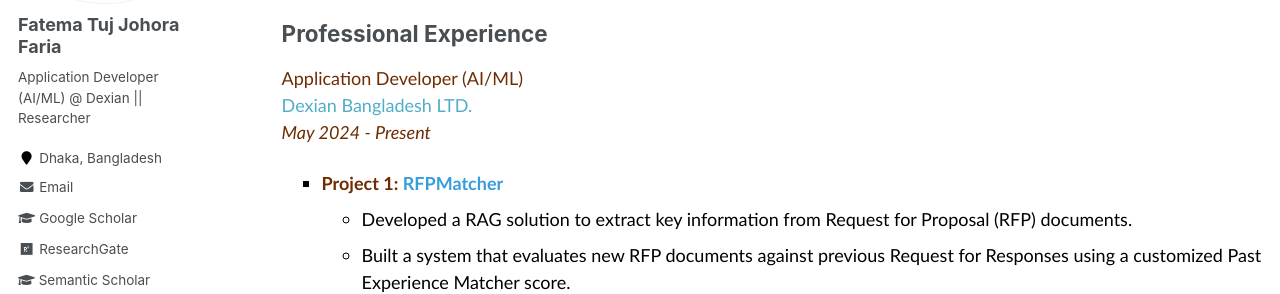
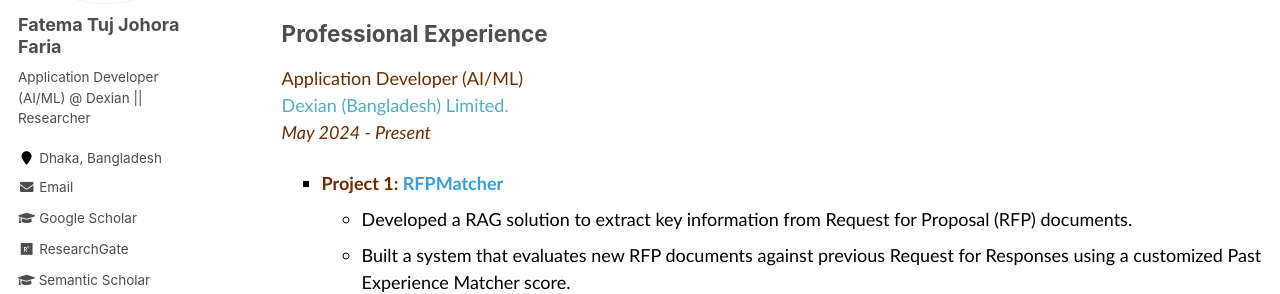
Before and after one commit to fatemafaria142/fatemafaria142.github.io, a Jekyll site: the page built from _pages/work.md, in a window 1280 px wide and 900 px high, scrolled down 513 px. Shown: the part 166-460 px from the top of the window. Built offline with Jekyll 4.4.1, drawn with Linux system fonts in a browser that asks for light colours; some web fonts are replaced.

Commit message:
Changed to Work experience

```diff
--- a/_pages/work.md
+++ b/_pages/work.md
@@ -22,7 +22,7 @@ title: ""
 ## Professional Experience
 <span style="font-family:Trebuchet MS; color:black;">
 <span style="color:#6E2C00">Application Developer (AI/ML)</span><br/>
-<a href="https://www.linkedin.com/company/dexiansolutions/" target="_blank">Dexian Bangladesh LTD.</a><br/>
+<a href="https://www.linkedin.com/company/dexiansolutions/" target="_blank">Dexian (Bangladesh) Limited.</a><br/>
 <span style="color:#6E2C00"><em>May 2024 - Present</em></span>
 
 <ul style="font-family:Trebuchet MS; color:black; list-style-type: square;">
```
